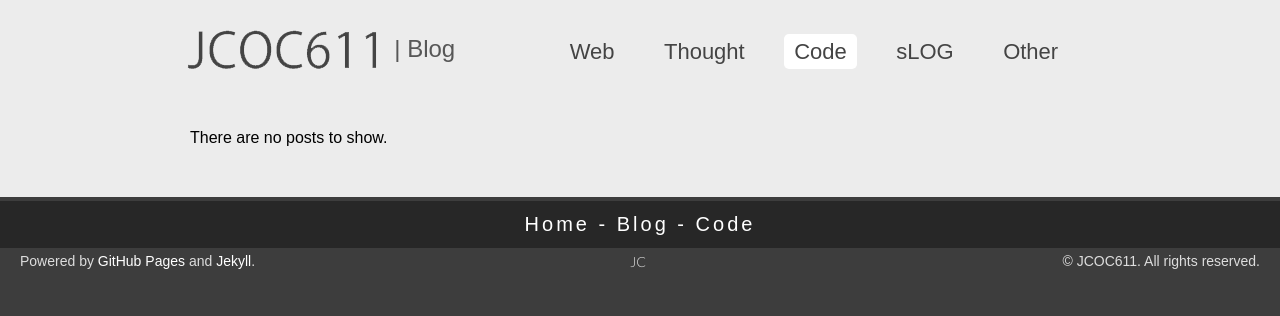
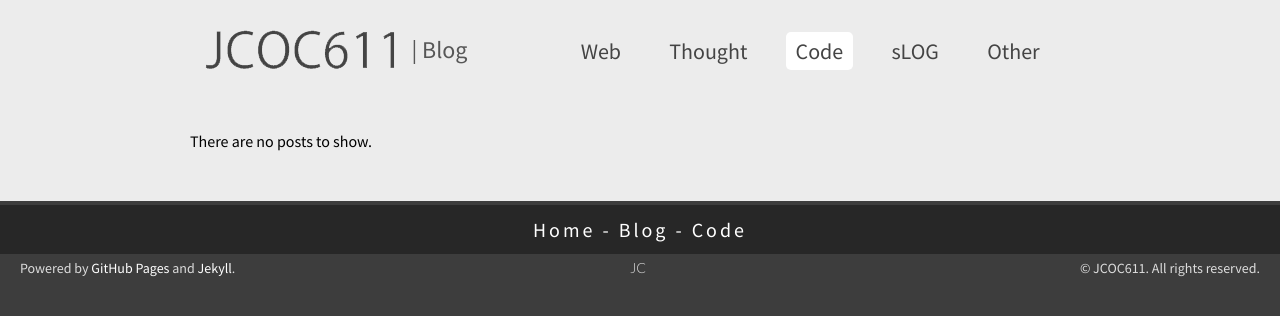
Before and after one commit to jcoc611/jcoc611.github.io, a Jekyll site: the page built from code/index.html, in a window 1280 px wide. Shown: the top 316 px of the page. Built offline with Jekyll 4.4.1, drawn with Linux system fonts in a browser that asks for light colours; nearby versions of some CDN libraries.

Commit message:
Updated style for new font.

```diff
--- a/_includes/header.html
+++ b/_includes/header.html
@@ -4,6 +4,7 @@
 	<meta charset="UTF-8">
 	<title>{{ include.title }}</title>
 	<link href='http://fonts.googleapis.com/css?family=Lato:300,400' rel='stylesheet' type='text/css'>
+	<link href="http://fonts.googleapis.com/css?family=Source+Sans+Pro:400,600,700,400italic,600italic" rel="stylesheet" type="text/css">
 	<!-- some awesome favicons -->
 	<link rel="apple-touch-icon" sizes="57x57" href="//static.jcoc611.com/wcon/icons/apple-touch-icon-57x57.png">
 	<link rel="apple-touch-icon" sizes="114x114" href="//static.jcoc611.com/wcon/icons/apple-touch-icon-114x114.png">
--- a/stylesheets/blog.css
+++ b/stylesheets/blog.css
@@ -4,7 +4,7 @@
 }
 body{
 	background-color: #3D3D3D;
-	font-family: 'Arial', sans;
+	font-family: 'Source Sans Pro', sans;
 	min-width:1030px;
 }
 #blog{
```
